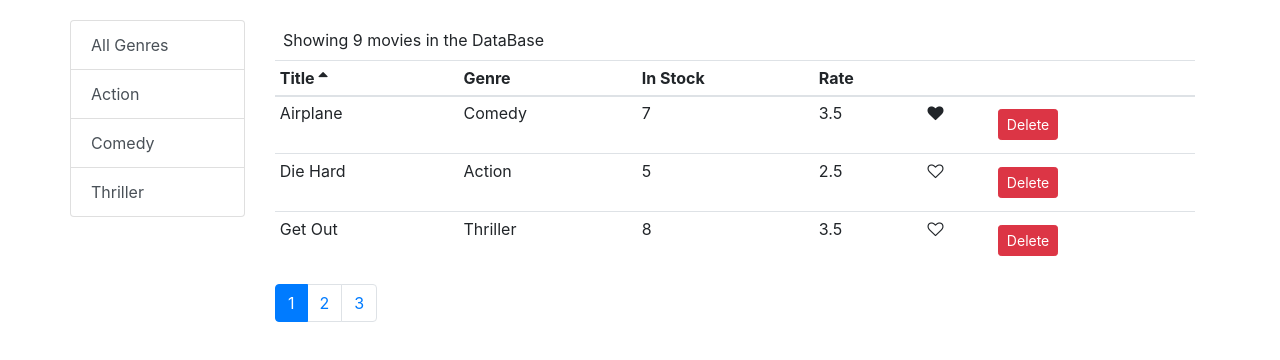
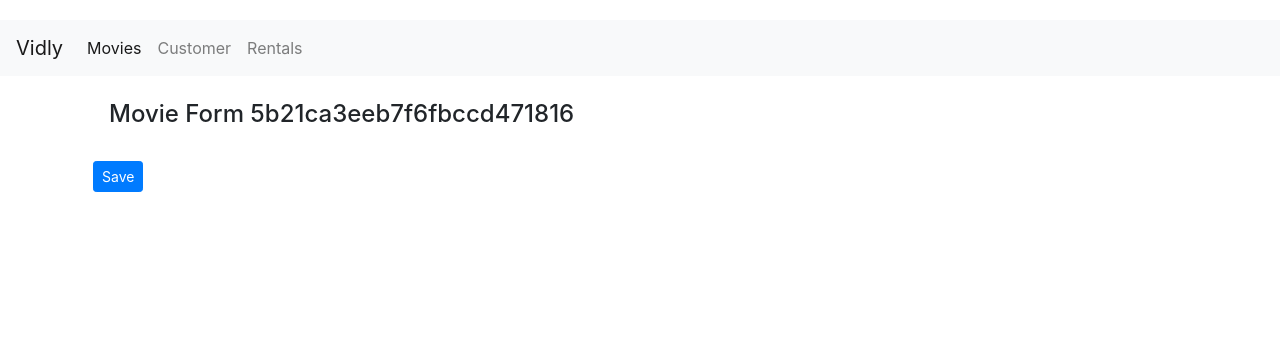
Before and after one commit to mElzantot/Vidly, a React (Create React App) app: page /movies/5b21ca3eeb7f6fbccd471816 in a window 1280 px wide. Shown: the top 360 px of the page. Built offline with nearby package versions, Linux system fonts and the light colour scheme.

Commit message:
AddRouting

```diff
--- a/package.json
+++ b/package.json
@@ -10,8 +10,10 @@
     "bootstrap": "^4.5.0",
     "font-awesome": "^4.7.0",
     "lodash": "^4.17.10",
+    "query-string": "^6.1.0",
     "react": "^16.13.1",
     "react-dom": "^16.13.1",
+    "react-router-dom": "^4.3.1",
     "react-scripts": "3.4.1"
   },
   "scripts": {
--- a/src/App.js
+++ b/src/App.js
@@ -1,14 +1,35 @@
-import React from "react";
+import React, { Component } from "react";
 import "./App.css";
 
 import Movie from "./Component/Movie";
+import { Route, Switch, Redirect } from "react-router-dom";
+import NavBar from "./Component/NavBar";
+import Customers from "./Component/NavBar test Pages/Customers";
+import Rentals from "./Component/NavBar test Pages/Rentals";
+import NotFound from "./Component/NavBar test Pages/NotFound";
+import MovieForm from "./Component/NavBar test Pages/MovieForm";
 
-function App() {
-  return (
-    <main className="container">
-      <Movie />
-    </main>
-  );
+class App extends Component {
+  render() {
+    return (
+      <div>
+        <NavBar />
+        <main className="container">
+          <Switch>
+            <Route path="/movies" exact component={Movie} />
+            <Route path="/movies/:id" component={MovieForm} />
+
+            <Route path="/rentals" component={Rentals} />
+            <Route path="/customers" component={Customers} />
+
+            <Route path="/" exact component={Movie} />
+            <Route path="/notFound" component={NotFound} />
+            <Redirect to="/Notfound" />
+          </Switch>
+        </main>
+      </div>
+    );
+  }
 }
 
 export default App;
--- a/src/Component/Movie.jsx
+++ b/src/Component/Movie.jsx
@@ -89,7 +89,7 @@
     const { movies, moviesCount } = this.getPageDate();
 
     return (
-      <div className="row">
+      <div className="row mt-5">
         <Genres onGenreChange={this.handlGenre} />
         <div className="col">
           <div className="m-2">
--- /dev/null
+++ b/src/Component/NavBar test Pages/Customers.jsx
@@ -0,0 +1,9 @@
+import React from "react";
+// import querystring from "query-string";
+
+const Customers = (props) => {
+  // const result = querystring.parse(props.location.search);
+  return <h4 className="m-4">Customers </h4>;
+};
+
+export default Customers;
--- /dev/null
+++ b/src/Component/NavBar test Pages/MovieForm.jsx
@@ -0,0 +1,26 @@
+import React, { Component } from "react";
+
+class MovieForm extends Component {
+  state = {};
+
+  handleSave = () => {
+    this.props.history.replace("/movies");
+  };
+
+  render() {
+    const { id } = this.props.match.params;
+    return (
+      <div>
+        <h4 className="m-4">Movie Form {id}</h4>
+        <button
+          className="btn btn-sm m-2 btn-primary"
+          onClick={this.handleSave}
+        >
+          Save
+        </button>
+      </div>
+    );
+  }
+}
+
+export default MovieForm;
--- /dev/null
+++ b/src/Component/NavBar test Pages/NotFound.jsx
@@ -0,0 +1,7 @@
+import React, { Component } from "react";
+
+const NotFound = (props) => {
+  return <h4 className="m-4">Not Found 404 Page</h4>;
+};
+
+export default NotFound;
--- /dev/null
+++ b/src/Component/NavBar test Pages/Rentals.jsx
@@ -0,0 +1,7 @@
+import React from "react";
+
+const Rentals = (props) => {
+  return <h4 className="m-4">Rentals</h4>;
+};
+
+export default Rentals;
--- /dev/null
+++ b/src/Component/NavBar.jsx
@@ -0,0 +1,38 @@
+import React from "react";
+import { Link, NavLink } from "react-router-dom";
+
+const NavBar = (props) => {
+  return (
+    <nav className="navbar navbar-expand-lg navbar-light bg-light">
+      <Link className="navbar-brand" to="/">
+        Vidly
+      </Link>
+      <button
+        className="navbar-toggler"
+        type="button"
+        data-toggle="collapse"
+        data-target="#navbarNavAltMarkup"
+        aria-controls="navbarNavAltMarkup"
+        aria-expanded="false"
+        aria-label="Toggle navigation"
+      >
+        <span className="navbar-toggler-icon"></span>
+      </button>
+      <div className="collapse navbar-collapse" id="navbarNavAltMarkup">
+        <div className="navbar-nav">
+          <NavLink className="nav-item nav-link " to="/movies">
+            Movies
+          </NavLink>
+          <NavLink className="nav-item nav-link " to="/customers">
+            Customer
+          </NavLink>
+          <NavLink className="nav-item nav-link " to="/rentals">
+            Rentals
+          </NavLink>
+        </div>
+      </div>
+    </nav>
+  );
+};
+
+export default NavBar;
--- a/src/Component/Table.jsx
+++ b/src/Component/Table.jsx
@@ -1,6 +1,8 @@
 import React, { Component } from "react";
+import { Route } from "react-router-dom";
 import TableHead from "./TableHead";
 import TableBody from "./TableBody";
+import MovieForm from "./NavBar test Pages/MovieForm";
 
 class Table extends Component {
   state = {};
@@ -15,6 +17,7 @@
     } = this.props;
 
     return (
+      <div>
         <table className="table table-sm">
           <TableHead
             columns={columns}
@@ -28,6 +31,7 @@
             columns={columns}
           />
         </table>
+      </div>
     );
   }
 }
--- a/src/Component/TableBody.jsx
+++ b/src/Component/TableBody.jsx
@@ -1,4 +1,5 @@
 import React, { Component } from "react";
+import { Link } from "react-router-dom";
 import _ from "lodash";
 
 class TableBody extends Component {
@@ -6,6 +7,8 @@
 
   renderCell = (movie, col) => {
     if (col.content) return col.content(movie);
+    else if (col.path === "title")
+      return <Link to={"/movies/" + movie._id}>{movie.title}</Link>;
     else return _.get(movie, col.path);
   };
 
```
Also changed, not shown: src/index.js (+3 -5 lines), 2 other files (tests, documents, lock files or other folders). Lines whose indentation alone changed are shown as unchanged.
